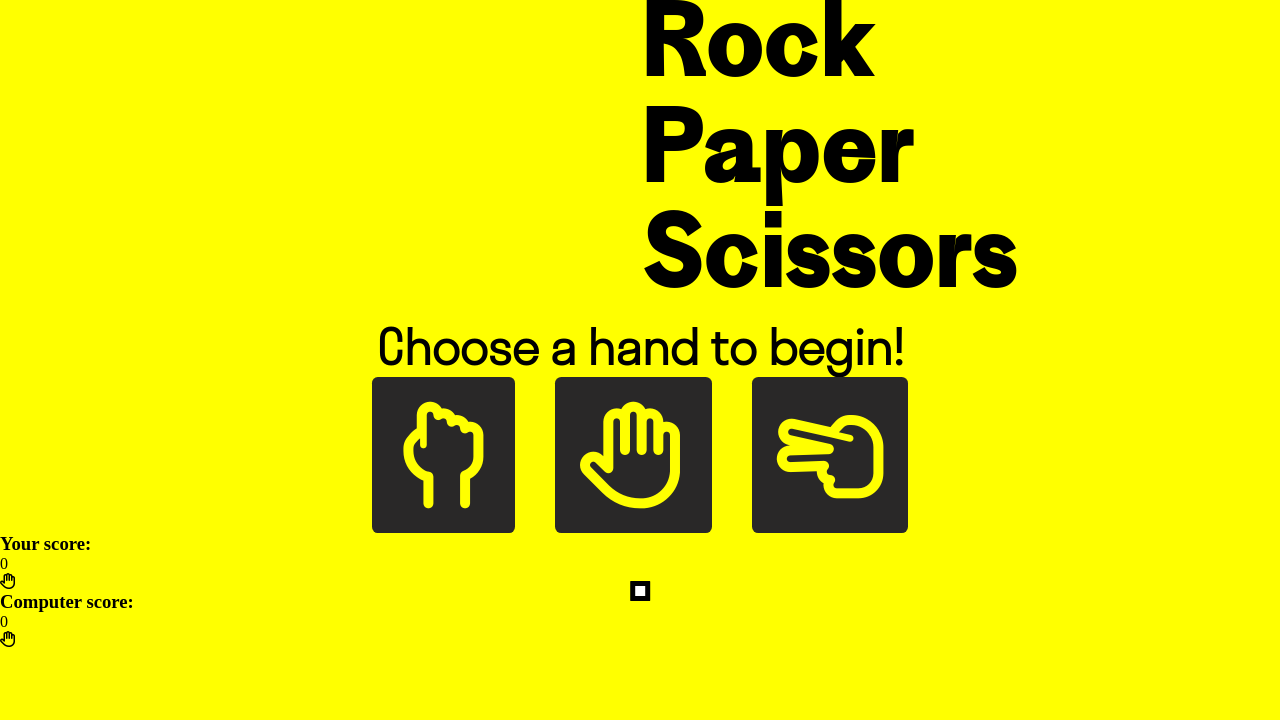
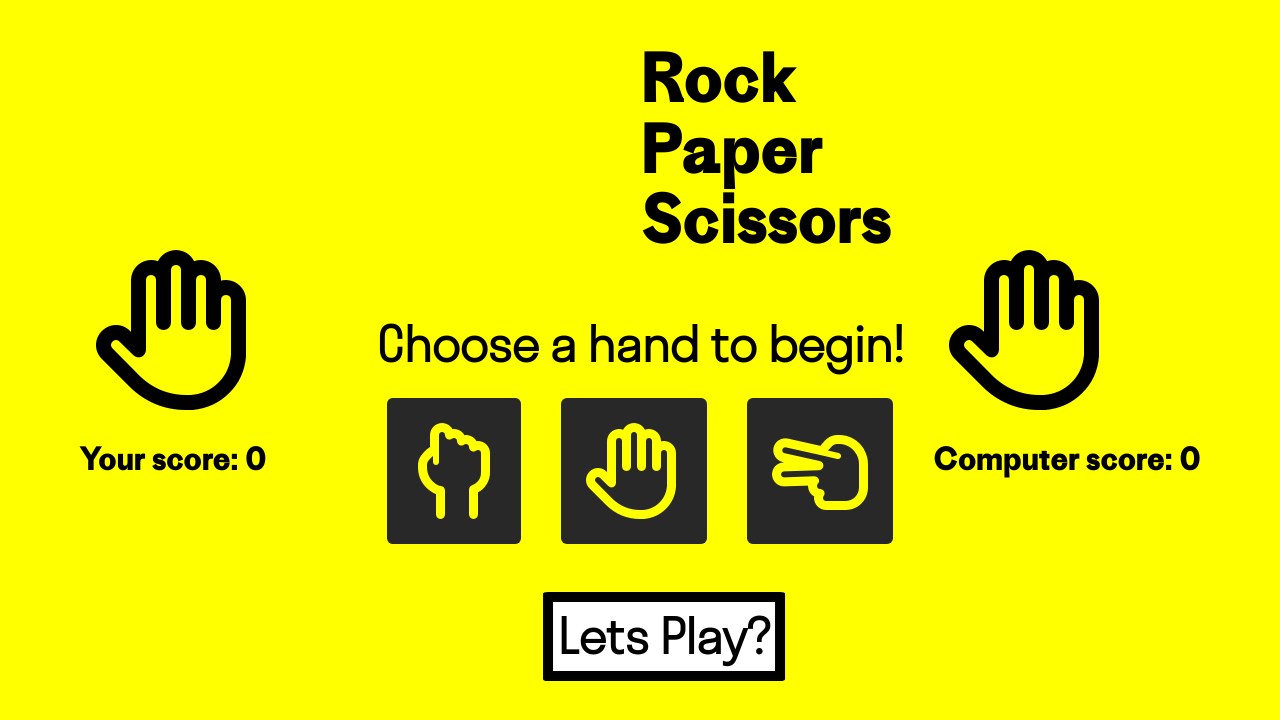
Before and after one commit to samllo/RockPaperScissors, a plain HTML site: page index.html in a window 1280 px wide. Drawn offline with Linux system fonts and the light colour scheme; files whose address does not match are found by name.

Commit message:
3rd commit

```diff
--- a/index.html
+++ b/index.html
@@ -25,28 +25,26 @@
     <button class="far fa-hand-scissors" id="scissors"></button>
   </div>
 
-  <h2 style="color: rgb(233, 33, 19);" id="demo"></h2>
+  <h2 style="black" id="demo">Lets Play?</h2>
 
   <div class="container">
     <!-- User score area-->
-    <div class="sections">
-      <div class="info">
-        <h3>Your score:</h3><span id="userScore">0</span>
-      </div>
-
+    <div class="usersections">
       <div class="show">
         <i class="far fa-hand-paper"></i> <!--hand icon-->
+      </div>
+      <div class="info">
+        <h3>Your score: <span id="userScore">0</span></h3>
       </div>
     </div>
 
     <!-- PC score area-->
-    <div class="sections">
-      <div class="info">
-        <h3>Computer score:</h3><span id="pcScore">0</span>
-      </div>
-
+    <div class="pcsections">
       <div class="show PC">
         <i class="far fa-hand-paper"></i> <!--hand icon-->
+      </div>
+      <div class="info">
+        <h3>Computer score: <span id="pcScore">0</span></h3>
       </div>
     </div>
 
--- a/style.css
+++ b/style.css
@@ -2,6 +2,15 @@
   margin: 0;
   padding: 0;
   box-sizing: border-box;
+}
+
+html {
+  position: relative;
+  height: 100vh;
+}
+
+body {
+  min-height: 100vh;
   background-color: yellow;
 }
 
@@ -24,8 +33,10 @@
 }
 
 h1{
+  margin-top: 0.8em;
+  margin-bottom:0.8em;
   font-family: 'protoGrotesk';
-  font-size: 6em;
+  font-size: 4rem;
   line-height:1.1;
 }
 
@@ -33,17 +44,18 @@ h1{
   font-family: 'stratos';
   clear: both; /* clears floats */
   text-align: center;
-  font-size: 3em;
+  font-size: 3rem;
+  margin:0.5em ;
 }
 
 #demo{
   display:inline;
   background-color: white;
-  border: black 5px solid;
+  border: black 10px solid;
   border-radius: 2%;
   margin-top: 1em;
   padding: 0.1em ;
-  font-size: 3em;
+  font-size: 3rem;
   position: absolute;
   left: 50%; /*moves start of text to centre, once inline applied*/
   transform: translateX(-50%); /* centres on the x axis*/
@@ -62,6 +74,34 @@ h1{
   outline: none;
   cursor: pointer;
   background : rgb(41, 40, 40);
-  font-size: 80pt;
+  font-size: 6rem;
   color: yellow;
 }
+
+.container{
+  position:absolute ;
+  bottom:40%;
+  width: 100%;
+  background:none;
+}
+
+.usersections{
+  float: left;
+  padding-left:5em;
+}
+
+.pcsections{
+  float: right;
+  padding-right:5em;
+}
+
+.show{
+  font-size: 10rem;
+  padding:0.1em ;
+  background: none;
+}
+
+.info{
+  font-family: 'protoGrotesk';
+  font-size: 1.6rem;
+}
```
Also changed, not shown: script.js (+0 -9 lines).
